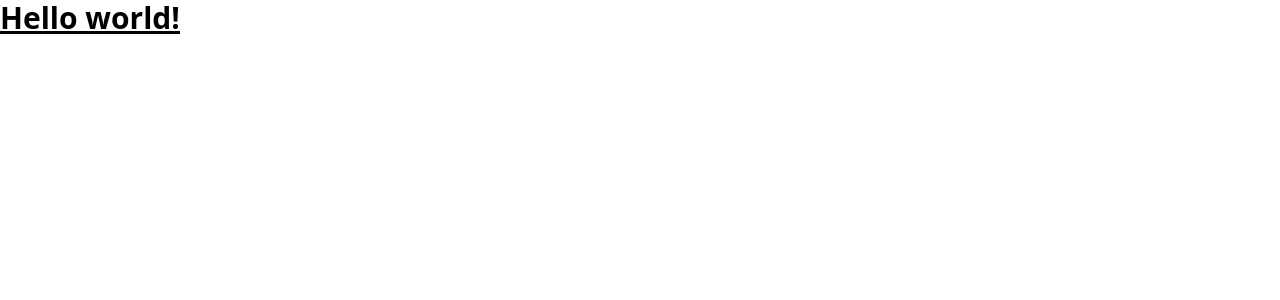
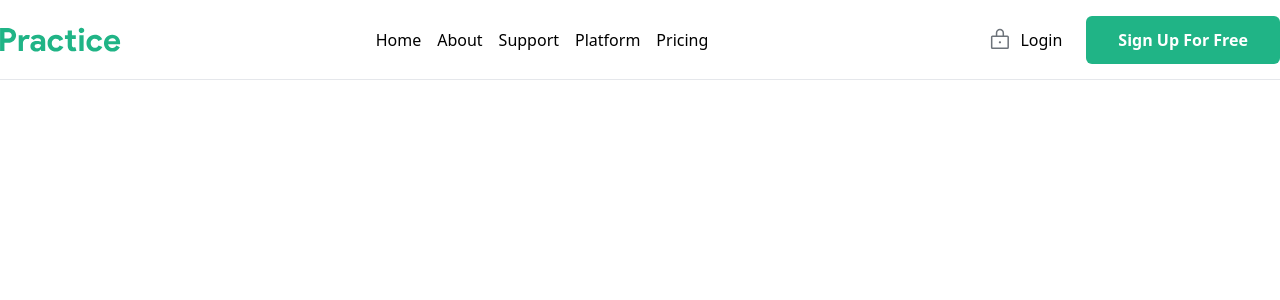
Before and after one commit to ay690/-Landing-page-Education, a React (Vite) app: page / in a window 1280 px wide. Shown: the top 300 px of the page. Built offline with nearby package versions, Linux system fonts and the light colour scheme.

Commit message:
navbar completed

```diff
--- a/src/App.jsx
+++ b/src/App.jsx
@@ -1,7 +1,12 @@
-export default function App() {
+import React from 'react'
+import { Navbar } from './components'
+
+const App = () => {
   return (
-    <h1 className="text-3xl font-bold underline">
-      Hello world!
-    </h1>
+    <div>
+      <Navbar />
+    </div>
   )
 }
+
+export default App
--- /dev/null
+++ b/src/components/Navbar.jsx
@@ -0,0 +1,80 @@
+import React, { useState } from "react";
+import { logo, lock, hamburgerMenu, close } from "../assets";
+
+const Navbar = () => {
+  const [toggle, setToggle] = useState(false);
+
+  const handleToggle = () => {
+    setToggle(!toggle);
+  };
+
+  return (
+    <div className="w-full h-[80px] bg-white border-b">
+      <div className="md:max-w-[1480px] max-w-[600px] m-auto h-full w-full flex justify-between items-center">
+        <img src={logo} alt="Logo" className="h-[25px]" />
+        <div className="hidden md:flex items-center">
+          <ul className="flex gap-4">
+            <li>Home</li>
+            <li>About</li>
+            <li>Support</li>
+            <li>Platform</li>
+            <li>Pricing</li>
+          </ul>
+        </div>
+
+        <div className="hidden md:flex">
+          <button className="flex justify-bteween items-center bg-transperent px-6 gap-2">
+            <img alt="Lock" src={lock} />
+            Login
+          </button>
+          <button className="bg-[#20B486] px-8 py-3 rounded-md text-white font-bold">
+            Sign Up For Free
+          </button>
+        </div>
+
+        <div className="md:hidden" onClick={handleToggle}>
+          <img
+            alt="Menu"
+            src={toggle ? close : hamburgerMenu}
+            className="md:hidden"
+          />
+        </div>
+      </div>
+
+      <div
+        className={
+          toggle ? "absolute-z-10 p-4 bg-white w-full px-8 md:hidden" : "hidden"
+        }
+      >
+        <ul>
+          <li className="p-4 hover:bg-gray-100 flex justify-center items-center">
+            Home
+          </li>
+          <li className="p-4 hover:bg-gray-100 flex justify-center items-center">
+            About
+          </li>
+          <li className="p-4 hover:bg-gray-100 flex justify-center items-center">
+            Support
+          </li>
+          <li className="p-4 hover:bg-gray-100 flex justify-center items-center">
+            Platform
+          </li>
+          <li className="p-4 hover:bg-gray-100 flex justify-center items-center">
+            Pricing
+          </li>
+          <div className="flex flex-col my-4 gap-4">
+            <button className="border border-[#20B486] flex justify-center items-center bg-transperent px-6 gap-2 py-4">
+              <img alt="Lock" src={lock} />
+              Login
+            </button>
+            <button className="bg-[#20B486] px-8 py-5 rounded-md text-white font-bold">
+              Sign Up For Free
+            </button>
+          </div>
+        </ul>
+      </div>
+    </div>
+  );
+};
+
+export default Navbar;
--- /dev/null
+++ b/src/components/index.js
@@ -0,0 +1,4 @@
+import Navbar from "./Navbar";
+
+
+export {Navbar}
```
